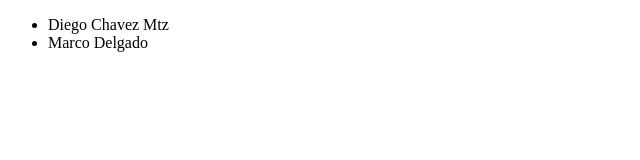
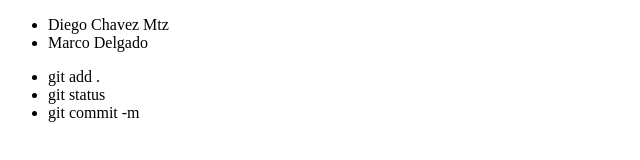
Before and after one commit to DiegoChavezMtz/ingSoftware, a plain HTML site: page index.html in a window 1280 px wide. Shown: the whole page, without its empty margins (0-640 px from the left). Drawn offline with Linux system fonts and the light colour scheme.

Commit message:
Segundo commit camandos

```diff
--- a/index.html
+++ b/index.html
@@ -10,5 +10,15 @@
         <li>Diego Chavez Mtz</li>
         <li>Marco Delgado</li>
     </ul>
+    <div>
+        <ul>
+            <li>git add .</li>
+            <li>git status</li>
+            <li>git commit -m</li>
+        </ul>
+    </div>
+    <div>
+        <p></p>
+    </div>
 </body>
 </html>
```
